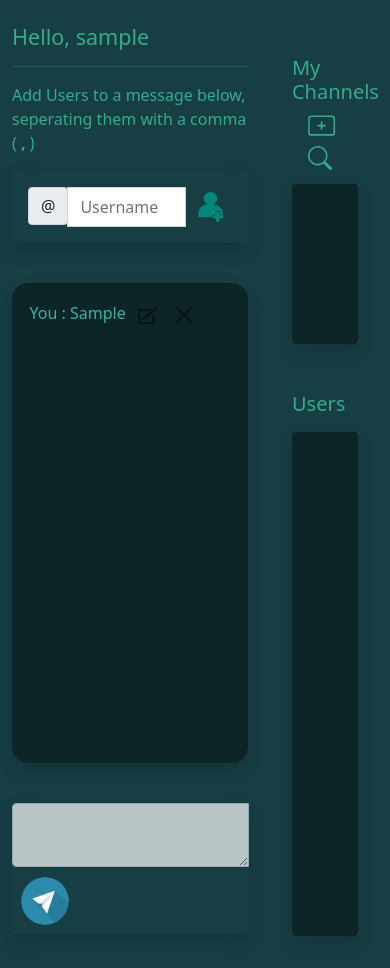
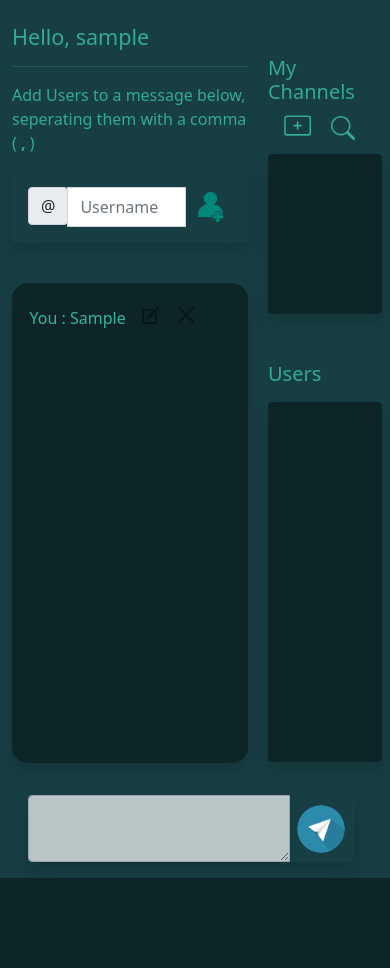
Before and after one commit to ckronber/chat-web-app, a Flask app: template website/templates/home.html in a window 390 px wide. Shown: the part 57-1025 px from the top of the page. After the commit the page ends 935 px from the top, so only its background shows below. Run offline with Flask 2, Linux system fonts and the light colour scheme; a user stored in the database is signed in; tables that the repository leaves empty hold one stand-in row (values such as "Sample post"); the template is opened without the code that fills it: values that come from a table or form of the project are taken from there, most other values are stand-ins (such as "Sample title", 1, 10 or a date in 2020); some libraries are stand-ins or nearby versions.

Commit message:
changed how the app looks on mobile. It should be very usable on mobile now.

```diff
--- a/app.py
+++ b/app.py
@@ -4,7 +4,6 @@ import os
 
 app = create_app()
 database_online = os.environ.get("db-online")
-
 sio.init_app(app)
 
 PORTS = [443,5000]
--- a/website/__init__.py
+++ b/website/__init__.py
@@ -16,7 +16,7 @@ def create_app():
 
     if db_online == None:
         db_online = False
-
+    print("db_online " + str(db_online))
     if uri and uri.startswith("postgres://"):
         uri = uri.replace("postgres://", "postgresql://", 1)
         if(path.isfile(FILEPATH+DB_NAME)):
@@ -29,7 +29,6 @@ def create_app():
     migrate = Migrate(app=app,db=db)
     migrate.init_app(app)
     db.init_app(app)
-
 
     if (path.isfile(FILEPATH+DB_NAME) is not True) and (db_online == False):
         db.create_all(app=app)
--- a/website/static/CSS/custom.css
+++ b/website/static/CSS/custom.css
@@ -12,6 +12,29 @@ body{
     background-color:rgba(0, 0, 0,.4);
     margin-top: -1rem;
     padding-top: .2rem;
+    margin-right:-1.5rem;
+    margin-left:-1.5rem;
+    height: 22.5rem;
+    max-width: 10rem;
+    /*width: fit-content;*/
+}
+
+#userList{
+    margin-left:-1.5rem;
+}
+
+.GroupList{
+    background-color:rgba(0, 0, 0,.4);
+    margin-top: -1rem;
+    padding-top: .2rem;
+    margin-right:-1.5rem;
+    margin-left:-1.5rem;
+    max-width: 10rem;
+    height: 15rem;
+}
+
+#broadcastRow{
+    margin-top: -2rem;
 }
 
 #sideAdd{
@@ -141,7 +164,17 @@ body{
 
 #sendArea{
     display:inline-flex;
-    width:100%;
+    width:90%;
+    margin-left:1rem;
+}
+
+.notesEdited{
+    display:inline-flex;
+}
+
+
+.noteED{
+    display:flex;
 }
 
 /*=====================================================*/
@@ -152,41 +185,29 @@ body{
     height: 30rem;
     background-color: rgba(0, 0, 0, .4);
     border-radius: 1rem;
+    display: -ms-flexbox;
 }
 
 .chatStuff{
     color:rgb(52, 180, 159);
-    max-width: max-content;
+    width: auto;
     background-color:transparent;
     height: auto;
     text-align: left;
     padding: .1rem;
     border:none;
-    display:inline-flex;
-}
-
-#otherList{
-    color:rgb(52, 180, 159);
-    max-width: max-content;
-    background-color:transparent;
-    padding: .1rem;
-    padding-right: .5rem;
-    margin: .1rem;
-    border-radius: 1rem;
-    height: auto;
-    border: none;
+    display: inline-flex;
 }
 
 #log{
-    display:inline-flex;
     width: 100%;
     height:max-content;
  }
 
 #edDel{
-    display:inline-flex;
     height: 1.8rem;
     width: auto;
+    display: inline-flex;
 }
 
 /*EDIT button*/
@@ -195,7 +216,7 @@ body{
     background-color:transparent;
     display:inline-flex;
     border-radius: 2rem;
-    height:auto;
+    height:1.8rem;
     width:auto;
     margin-right: .1rem;
     opacity: .4;
@@ -210,18 +231,20 @@ body{
     opacity: .9;
 }
 
+/*
  #editImage{
     height:auto;
     width:1.2rem;
- }
+ }*/
 
 /*CLOSE button*/
 #closeX{
     border:none;
+    height:auto;
     width:1.2rem;
-    height:auto;
     border-radius: 1rem;
     opacity:.4;
+    display:inline-flex;
 }
 
 #closeX:hover{
@@ -271,6 +294,10 @@ body{
     padding-right: 1rem;
 }
 
+#uList{
+    margin-left:-1.5rem;
+}
+
 #dMessage{
     display: flex;
     margin-left: -1.5rem;
@@ -289,7 +316,8 @@ body{
 #channelAdd{
     display:inline-flexbox;
     font-weight: bolder;
-    width:auto;
+    margin-left: -1.5rem;
+    width:150%;
     height:auto;
 }
 
--- a/website/static/JS/index.js
+++ b/website/static/JS/index.js
@@ -102,7 +102,7 @@ function createMessage(msg){
   </div>`;
 
   if(msg.user_name == thisUser){
-    var listValue = "<li class=\"list-group-item chatStuff\" id =\"chat"+msg.noteID+"\"><div> You : &nbsp;<span id=\"edit"+msg.noteID+"\">"+ msg.data+"</span></div>"+ edit +"</li>";
+    var listValue = "<li class=\"list-group-item chatStuff\" id =\"chat"+msg.noteID+"\"><div> You : &nbsp;<span id=\"edit"+msg.noteID+"\">"+ msg.data+edit+"</span></div></li>";
   }
   else{
     var listValue= "<li class=\"list-group-item chatStuff\" id =\"chat"+msg.noteID+"\">"+msg.user_name +" : &nbsp; <span id=\"edit"+msg.noteID+"\">"+msg.data+"</span></li>";
--- a/website/templates/home.html
+++ b/website/templates/home.html
@@ -1,5 +1,5 @@
 {% extends "base.html" %} {% block title %}Home{% endblock %} {% block content%}
-<div class="row" width = "max-width" id = "mainRow" >
+<div class="row" width = "max-width" id = "mainRow">
   <div class="col-8" id = "columnLeft">
     <!--width="fixed"  padding-right="200rem"-->
     <br>
@@ -37,17 +37,18 @@
           {%if current_user.user_name==note.user.user_name%}
             <li class="list-group-item chatStuff" id="chat{{note.id}}"> <!--colorClass-->
               <div>
-               You : <span id = "edit{{note.id}}">{{note.data}}</spon>
-              </div>
-              <div id="edDel">
-                <div type="button" class = "btn" id="editB" data-bs-toggle="modal" data-bs-target="#editModalCenter" onclick = "editNote('{{note.id}}')">
-                  <img src="../static/images/edit.png" id="editImage"/>
+               You : <span id = "edit{{note.id}}">{{note.data}}
+                <div id="edDel">
+                  <div type="button" class = "btn" id="editB" data-bs-toggle="modal" data-bs-target="#editModalCenter" onclick = "editNote('{{note.id}}')">
+                    <img src="../static/images/edit.png" id="editImage"/>
+                  </div>
+                  <button type="button" class="btn-close" id="closeX" aria-label="Close" onclick="deleteNote('{{note.id}}')"></button>
                 </div>
-                <button type="button" class="btn-close" id="closeX" aria-label="Close" onclick="deleteNote('{{note.id}}')"></button>
+               </spon>
               </div>
             </li>
           {%else%}
-            <li class="list-group-item chatStuff" id="chat{{note.id}}">{{note.user.user_name}}  : &nbsp; <span id = "edit{{note.id}}">{{note.data}}</span></li>
+            <li class="list-group-item chatStuff" id="chat{{note.id}}"><div>{{note.user.user_name}}  : &nbsp; <span id = "edit{{note.id}}">{{note.data}}</span></div></li>
           {%endif%}
         {% endfor %}
       </ul>
@@ -56,17 +57,7 @@
 
     <br>
 
-    <!--MESSAGE AREA-->
-    <div id = "sendArea">
-      <form name="messForm" id="broadcast" method="POST" class="input-group mb-3 shadow" action="/">
-        <textarea type="input" name="broadcast_data" id="broadcast_data" class="form-control"></textarea>
-        <div ></div>
-        <div id="submitBlock">
-          <input type="submit" value="" id="submitMessage">
-        </div>
-      </form>
-    </div>
-    <!--END MESSAGE AREA-->
+
 
     <br>
 
@@ -135,16 +126,16 @@
       <div>
         <br>
         <!--<button type="button" id="sideAdd" class="btn btn-info btn-sm">Add</button>-->
-        <div class="UserList rounded overflow-auto shadow" style="height: 10rem">
+        <div class="GroupList rounded overflow-auto shadow" style="height: 10rem">
         </div>
       </div>
 
       <br>
       <br>
-      <h5>Users</h5>
+      <h5 id = "userList">Users</h5>
       <br>
 
-      <div class="UserList rounded overflow-auto shadow" style="height: 31.5rem">
+      <div class="UserList rounded overflow-auto shadow">
         <ul id = "uList" style="list-style: none;">
           {%for user in users%}
             {%if user != current_user%}
@@ -222,4 +213,17 @@
     </div>
     <!--End of Modal for adding a channel-->
 </div>
+<div class="row" width = "max-width" height = "max-content" id = "broadcastRow">
+  <!--MESSAGE AREA-->
+  <div id = "sendArea">
+    <form name="messForm" id="broadcast" method="POST" class="input-group mb-3 shadow" action="/">
+      <textarea type="input" name="broadcast_data" id="broadcast_data" class="form-control"></textarea>
+      <div ></div>
+      <div id="submitBlock">
+        <input type="submit" value="" id="submitMessage">
+      </div>
+    </form>
+  </div>
+  <!--END MESSAGE AREA-->
+</div>
 {% endblock %}
--- a/website/views.py
+++ b/website/views.py
@@ -15,6 +15,7 @@ if  database_online == "True":
 else:
     async_mode = "eventlet"
 
+print(async_mode)
 sio = SocketIO(async_mode=async_mode)
 views = Blueprint('views', __name__)
 thread = None
```
Also changed, not shown: website/database.db, 1 other file.
